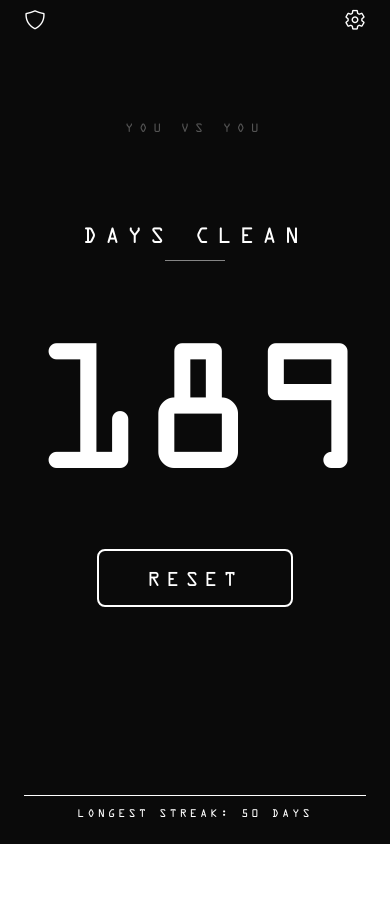
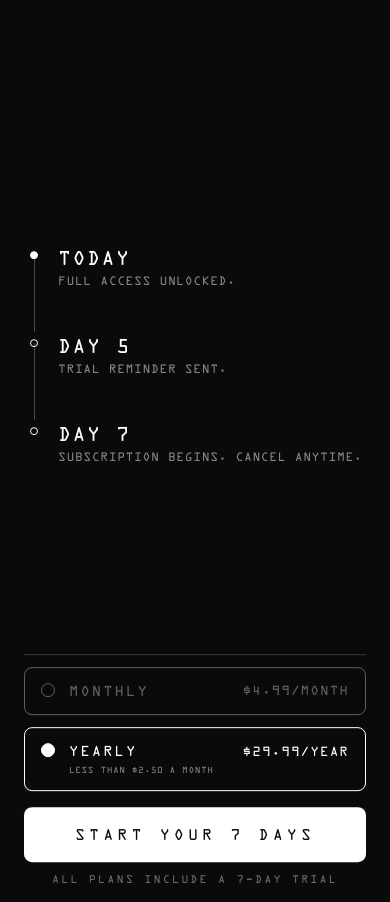
Before and after one commit to cobyc10916-hash/ironlog, a React Native app: screen /Paywall in a window 390 px wide. Before the commit the page ends 844 px from the top, so only its background shows below. Built offline with nearby package versions, Linux system fonts and the light colour scheme.

Commit message:
paywall screen in progress

```diff
--- a/App.js
+++ b/App.js
@@ -1,6 +1,6 @@
 import { useFonts } from 'expo-font';
 import { SafeAreaProvider } from 'react-native-safe-area-context';
-import HomeScreen from './src/screens/HomeScreen';
+import Paywall from './src/screens/onboarding/Paywall';
 
 export default function App() {
   const [fontsLoaded] = useFonts({
@@ -11,7 +11,7 @@ export default function App() {
 
   return (
     <SafeAreaProvider>
-      <HomeScreen />
+      <Paywall />
     </SafeAreaProvider>
   );
 }
--- a/src/navigation/OnboardingNavigator.jsx
+++ b/src/navigation/OnboardingNavigator.jsx
@@ -10,7 +10,7 @@ const Stack = createNativeStackNavigator();
 
 export default function OnboardingNavigator() {
   return (
-    <Stack.Navigator screenOptions={{ headerShown: false }}>
+    <Stack.Navigator screenOptions={{ headerShown: false }} initialRouteName="Paywall">
       <Stack.Screen name="Opening" component={Opening} />
       <Stack.Screen name="Intensity" component={Intensity} />
       <Stack.Screen name="Notifications" component={Notifications} />
--- a/src/screens/onboarding/Paywall.jsx
+++ b/src/screens/onboarding/Paywall.jsx
@@ -1,18 +1,314 @@
-import React from 'react';
-import { View, Text, StyleSheet } from 'react-native';
+import { useState, useRef, useEffect } from 'react';
+import {
+  View,
+  Text,
+  StyleSheet,
+  TouchableOpacity,
+  Animated,
+  Easing,
+  Dimensions,
+} from 'react-native';
+import { SafeAreaView } from 'react-native-safe-area-context';
+import { colors } from '../../constants/colors';
+import { fonts } from '../../constants/fonts';
+
+const { height: SCREEN_HEIGHT } = Dimensions.get('window');
+
+const TIMELINE = [
+  { day: 'TODAY', desc: 'FULL ACCESS UNLOCKED.' },
+  { day: 'DAY 5', desc: 'TRIAL REMINDER SENT.' },
+  { day: 'DAY 7', desc: 'SUBSCRIPTION BEGINS. CANCEL ANYTIME.' },
+];
 
 export default function Paywall() {
+  const [selectedPlan, setSelectedPlan] = useState('yearly');
+
+  const line1Opacity = useRef(new Animated.Value(0)).current;
+  const line2Opacity = useRef(new Animated.Value(0)).current;
+  const line3Opacity = useRef(new Animated.Value(0)).current;
+  const paywallY = useRef(new Animated.Value(SCREEN_HEIGHT)).current;
+
+  useEffect(() => {
+    Animated.sequence([
+      Animated.timing(line1Opacity, { toValue: 1, duration: 600, useNativeDriver: true }),
+      Animated.delay(1000),
+      Animated.timing(line2Opacity, { toValue: 1, duration: 600, useNativeDriver: true }),
+      Animated.delay(1000),
+      Animated.timing(line3Opacity, { toValue: 1, duration: 600, useNativeDriver: true }),
+      Animated.delay(1500),
+      Animated.timing(paywallY, {
+        toValue: 0,
+        duration: 700,
+        easing: Easing.out(Easing.cubic),
+        useNativeDriver: true,
+      }),
+    ]).start();
+  }, []);
+
   return (
-    <View style={styles.container}>
-      <Text>Paywall</Text>
+    <View style={styles.root}>
+      {/* Phase 1: centered text */}
+      <View style={styles.textPhase} pointerEvents="none">
+        <Animated.Text style={[styles.headline, { opacity: line1Opacity }]}>
+          NO HAND HOLDING.
+        </Animated.Text>
+        <Animated.Text style={[styles.headline, { opacity: line2Opacity }]}>
+          NO STREAKS GIVEN.
+        </Animated.Text>
+        <Animated.Text style={[styles.headline, { opacity: line3Opacity }]}>
+          JUST YOU VS YOU.
+        </Animated.Text>
+      </View>
+
+      {/* Phase 2: paywall panel */}
+      <Animated.View style={[styles.paywallPanel, { transform: [{ translateY: paywallY }] }]}>
+        <SafeAreaView style={styles.paywallSafe}>
+
+          {/* Upper section — timeline centered vertically within this flex region */}
+          <View style={styles.upperSection}>
+            <View style={styles.timeline}>
+              {TIMELINE.map((item, index) => {
+                const isLast = index === TIMELINE.length - 1;
+                return (
+                  <View key={item.day} style={styles.timelineRow}>
+                    <View style={styles.timelineLeft}>
+                      <View style={[styles.timelineCircle, index === 0 && styles.timelineCircleFilled]} />
+                      {!isLast && <View style={styles.timelineLine} />}
+                    </View>
+                    <View style={[styles.timelineRight, !isLast && styles.timelineRightSpaced]}>
+                      <Text style={styles.timelineDay}>{item.day}</Text>
+                      <Text style={styles.timelineDesc}>{item.desc}</Text>
+                    </View>
+                  </View>
+                );
+              })}
+            </View>
+          </View>
+
+          {/* Bottom group — divider + pricing + CTA + footer anchored to bottom */}
+          <View style={styles.bottomGroup}>
+            <View style={styles.divider} />
+
+            <View style={styles.pricing}>
+              <TouchableOpacity
+                style={[styles.priceRow, selectedPlan !== 'monthly' && styles.priceRowDimmed]}
+                onPress={() => setSelectedPlan('monthly')}
+                activeOpacity={0.8}
+              >
+                <View style={[styles.radio, selectedPlan === 'monthly' && styles.radioFilled]} />
+                <Text style={styles.planLabel}>MONTHLY</Text>
+                <Text style={styles.planPrice}>$4.99/MONTH</Text>
+              </TouchableOpacity>
+
+              <TouchableOpacity
+                style={[styles.priceRow, selectedPlan !== 'yearly' && styles.priceRowDimmed]}
+                onPress={() => setSelectedPlan('yearly')}
+                activeOpacity={0.8}
+              >
+                <View style={[styles.radio, selectedPlan === 'yearly' && styles.radioFilled]} />
+                <View style={styles.yearlyContent}>
+                  <View style={styles.yearlyTopRow}>
+                    <Text style={styles.planLabel}>YEARLY</Text>
+                    <Text style={styles.planPrice}>$29.99/YEAR</Text>
+                  </View>
+                  <Text style={styles.yearlyTag}>LESS THAN $2.50 A MONTH</Text>
+                </View>
+              </TouchableOpacity>
+            </View>
+
+            <TouchableOpacity style={styles.ctaButton} activeOpacity={0.8}>
+              <Text style={styles.ctaText}>START YOUR 7 DAYS</Text>
+            </TouchableOpacity>
+            <Text style={styles.footer}>ALL PLANS INCLUDE A 7-DAY TRIAL</Text>
+          </View>
+
+        </SafeAreaView>
+      </Animated.View>
     </View>
   );
 }
 
 const styles = StyleSheet.create({
-  container: {
+  root: {
     flex: 1,
+    backgroundColor: colors.background,
+  },
+
+  // Phase 1
+  textPhase: {
+    ...StyleSheet.absoluteFillObject,
+    justifyContent: 'center',
     alignItems: 'center',
+    gap: 10,
+    paddingHorizontal: 32,
+  },
+  headline: {
+    fontFamily: fonts.display,
+    fontSize: 22,
+    color: colors.white,
+    letterSpacing: 2,
+    textAlign: 'center',
+    lineHeight: 34,
+  },
+
+  // Paywall panel
+  paywallPanel: {
+    ...StyleSheet.absoluteFillObject,
+    backgroundColor: colors.background,
+  },
+  paywallSafe: {
+    flex: 1,
+    paddingHorizontal: 24,
+    paddingBottom: 16,
+  },
+
+  // Upper section: takes all remaining space, centers timeline within it
+  upperSection: {
+    flex: 1,
     justifyContent: 'center',
   },
+
+  // Bottom group: stacks naturally, anchored to bottom
+  bottomGroup: {},
+
+  // Timeline
+  timeline: {},
+  timelineRow: {
+    flexDirection: 'row',
+  },
+  timelineLeft: {
+    width: 20,
+    alignItems: 'center',
+  },
+  timelineCircle: {
+    width: 8,
+    height: 8,
+    borderRadius: 4,
+    borderWidth: 1.5,
+    borderColor: colors.white,
+    marginTop: 7, // align circle center with 18px header text cap-height
+  },
+  timelineCircleFilled: {
+    backgroundColor: colors.white,
+  },
+  timelineLine: {
+    width: 1,
+    flex: 1,
+    backgroundColor: colors.white,
+    opacity: 0.25,
+    marginTop: -4, // start line from near circle center
+    minHeight: 16,
+  },
+  timelineRight: {
+    flex: 1,
+    paddingLeft: 14,
+    paddingBottom: 4,
+  },
+  timelineRightSpaced: {
+    paddingBottom: 44,
+  },
+  timelineDay: {
+    fontFamily: fonts.display,
+    fontSize: 18,
+    color: colors.white,
+    letterSpacing: 1.5,
+  },
+  timelineDesc: {
+    fontFamily: fonts.display,
+    fontSize: 11,
+    color: colors.white,
+    opacity: 0.5,
+    marginTop: 3,
+    letterSpacing: 0.5,
+  },
+  divider: {
+    height: 1,
+    backgroundColor: colors.white,
+    opacity: 0.2,
+    marginBottom: 12,
+  },
+
+  // Pricing
+  pricing: {
+    gap: 12,
+    marginBottom: 16,
+  },
+  priceRow: {
+    flexDirection: 'row',
+    alignItems: 'flex-start',
+    borderWidth: 1,
+    borderColor: colors.white,
+    borderRadius: 8,
+    paddingHorizontal: 16,
+    paddingVertical: 14,
+  },
+  priceRowDimmed: {
+    opacity: 0.35,
+  },
+  radio: {
+    width: 14,
+    height: 14,
+    borderRadius: 7,
+    borderWidth: 1.5,
+    borderColor: colors.white,
+    marginRight: 14,
+    marginTop: 1,
+  },
+  radioFilled: {
+    backgroundColor: colors.white,
+  },
+  planLabel: {
+    fontFamily: fonts.display,
+    fontSize: 13,
+    color: colors.white,
+    letterSpacing: 2,
+    flex: 1,
+  },
+  yearlyContent: {
+    flex: 1,
+  },
+  yearlyTopRow: {
+    flexDirection: 'row',
+    alignItems: 'center',
+  },
+  yearlyTag: {
+    fontFamily: fonts.display,
+    fontSize: 8,
+    color: colors.white,
+    opacity: 0.5,
+    marginTop: 4,
+    letterSpacing: 0.5,
+    alignSelf: 'flex-start',
+  },
+  planPrice: {
+    fontFamily: fonts.display,
+    fontSize: 12,
+    color: colors.white,
+    letterSpacing: 1,
+  },
+
+  // CTA button
+  ctaButton: {
+    borderRadius: 8,
+    backgroundColor: colors.white,
+    paddingVertical: 18,
+    alignItems: 'center',
+    marginBottom: 10,
+  },
+  ctaText: {
+    fontFamily: fonts.display,
+    fontSize: 14,
+    color: colors.background,
+    letterSpacing: 4,
+  },
+
+  // Footer
+  footer: {
+    fontFamily: fonts.display,
+    fontSize: 10,
+    color: colors.white,
+    opacity: 0.4,
+    textAlign: 'center',
+    letterSpacing: 2,
+  },
 });
```
